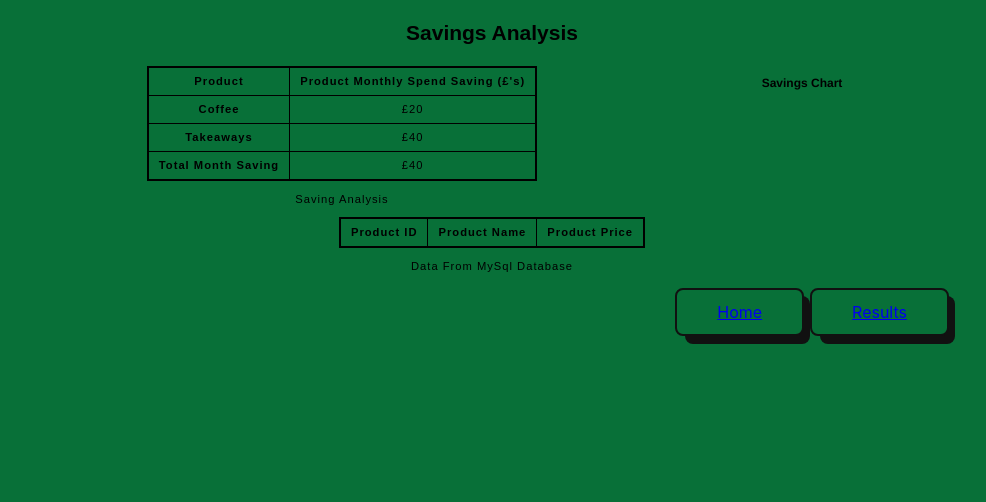
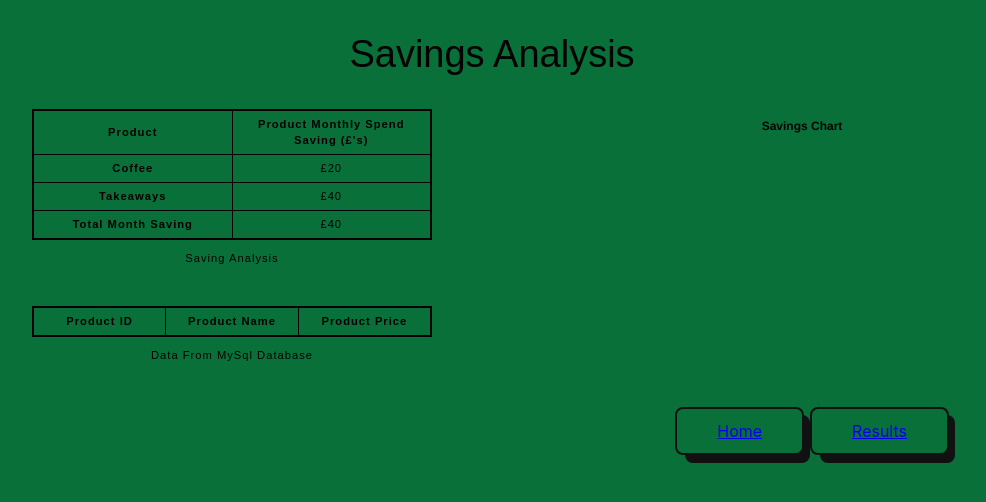
Before and after one commit to LiamLogan1996/lbg-london-reboot, a Django app: page /savings/ in a window 1280 px wide. Shown: the top 502 px of the page, without its empty margins (148-1134 px from the left). Run offline with Django 3.2, Linux system fonts and the light colour scheme; data that the repository does not hold is empty; some libraries are stand-ins or nearby versions.

Commit message:
Recent Updates

```diff
--- a/lbgLondonReboot/reboot/views.py
+++ b/lbgLondonReboot/reboot/views.py
@@ -4,6 +4,8 @@ from reboot.models import Product
 from django.db import router, transaction
 from django.shortcuts import render
 from decimal import ROUND_HALF_DOWN, Decimal
+from django.core.management.base import BaseCommand
+from django.core.cache import cache
 
 
 def index(request):
@@ -15,11 +17,10 @@ def index(request):
     return render(request, 'reboot/index.html', context=context_dict)
 
 
-def clear_cache(the_cache):
-    the_cache.clear()
-    # commit the transaction
-    db = router.db_for_write(the_cache.cache_model_class)
-    transaction.commit_unless_managed(using=db)
+class Command(BaseCommand):
+    def handle(self, *args, **kwargs):
+        cache.clear()
+        self.stdout.write('Cleared cache\n')
 
 
 def results(request):
--- a/lbgLondonReboot/static/css/styles.css
+++ b/lbgLondonReboot/static/css/styles.css
@@ -27,12 +27,24 @@ caption {
 }
 
 table {
+    padding: 20px;
+    margin: 30px;
+    margin-right: auto;
+    margin-left: 0px;
     border-collapse: collapse;
     border: 2px solid black;
     letter-spacing: 1px;
     font-family: sans-serif;
     font-size: .8rem;
+    width:400px;
+    table-layout:fixed;
 }
+
+h2 {
+  font-size: 38px;
+  font-weight: 200;
+  line-height: 1.2;
+  }
 
 td,
 th {
@@ -112,8 +124,3 @@ a:visited {
 .container{
     float: right;
 }
-
-.myChart
-  {
-    float: right;
-  }
```
